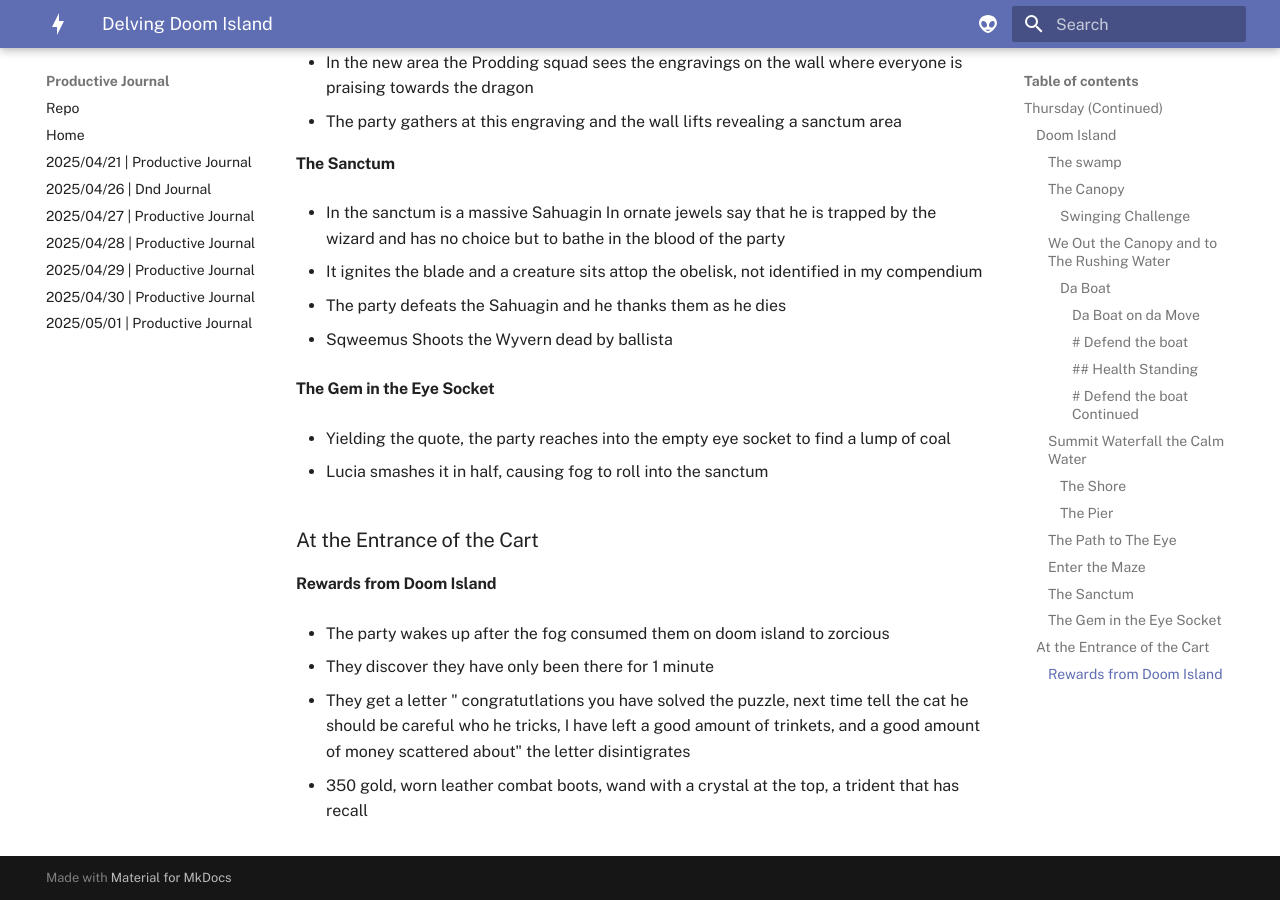
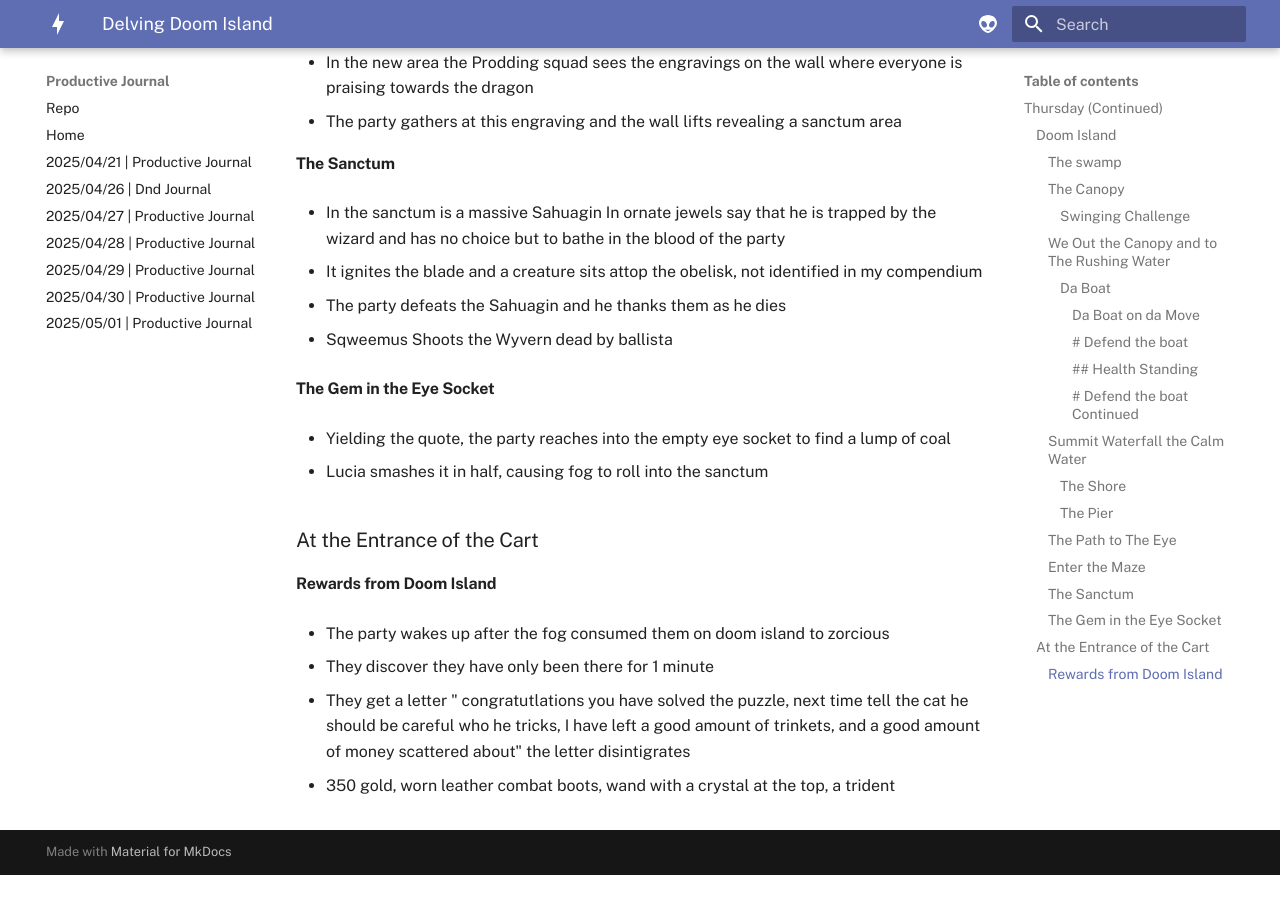
Before and after one commit to scondo-prof/productiveJournal, an MkDocs documentation site: the page built from docs/dndJournal/2025/5/03/hermsJournal.md, in a window 1280 px wide and 900 px high, scrolled down 2333 px. Built offline with MkDocs 1.6.1 and Material for MkDocs 9.7.7, drawn with Linux system fonts in a browser that asks for light colours; after the commit the page ends 3208 px from its top, so only the background shows below that.

Commit message:
fix/ item usage correction

```diff
--- a/docs/dndJournal/2025/5/03/hermsJournal.md
+++ b/docs/dndJournal/2025/5/03/hermsJournal.md
@@ -128,4 +128,4 @@
 
 - They get a letter " congratutlations you have solved the puzzle, next time tell the cat he should be careful who he tricks, I have left a good amount of trinkets, and a good amount of money scattered about" the letter disintigrates
 
-- 350 gold, worn leather combat boots, wand with a crystal at the top, a trident that has recall
+- 350 gold, worn leather combat boots, wand with a crystal at the top, a trident
```
